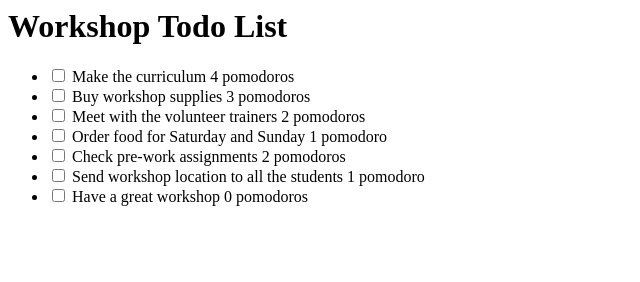
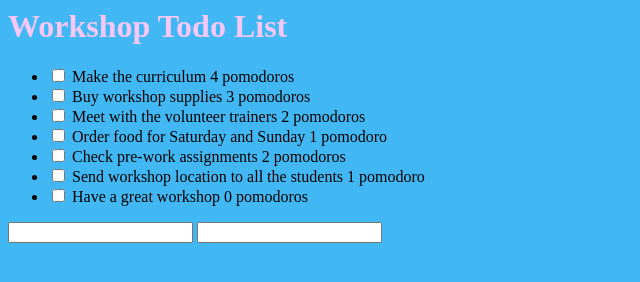
Before and after one commit to melaniefernandezz/todo_app_front_end, a plain HTML site: page index.html in a window 1280 px wide. Shown: the whole page, without its empty margins (0-640 px from the left). Drawn offline with Linux system fonts and the light colour scheme.

Commit message:
Tag all content

```diff
--- /dev/null
+++ b/css/Style.CSS
@@ -0,0 +1,3 @@
+body{
+    background:yellow;
+}
--- /dev/null
+++ b/css/style.css
@@ -0,0 +1,6 @@
+body{
+    background:#41b8f4;
+}
+#title {
+    Color: #f5c8f7;
+}
--- a/index.html
+++ b/index.html
@@ -1,9 +1,14 @@
 <html>
   <head>
     <title>Todo List Application</title>
-  </head>
+    <link rel= "stylesheet" href= "css/style.css">
+</head>
+
+
   <body>
-    <h1>Workshop Todo List</h1>
+    <h1 id="title">Workshop Todo List</h1>
+
+
     <ul>
       <li>
         <input type="checkbox">
@@ -36,3 +41,5 @@
     </ul>
   </body>
 </html>
+<input type="text">
+<input type="number">
```
Also changed, not shown: show.html (added, +21 -0 lines), show.css (added).
